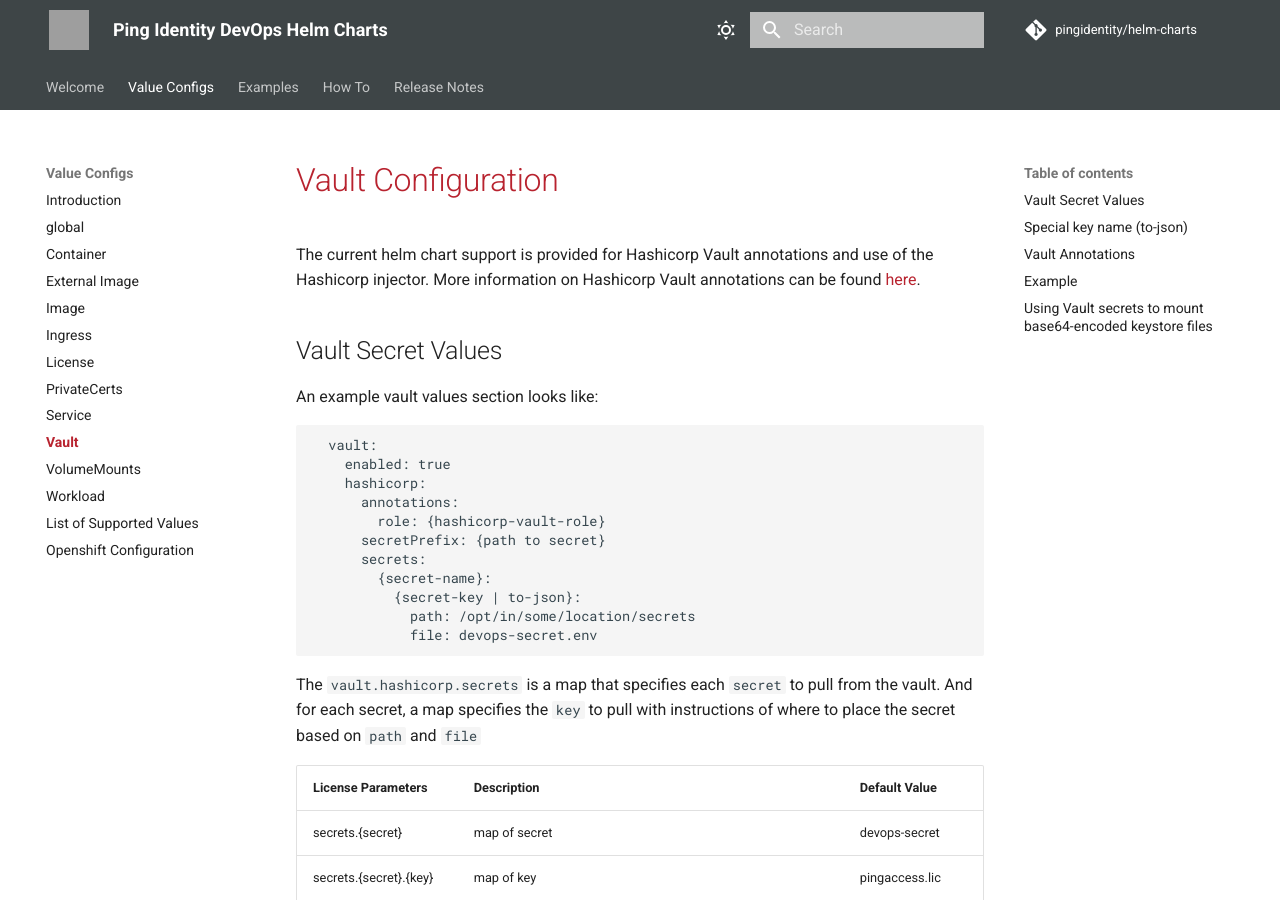
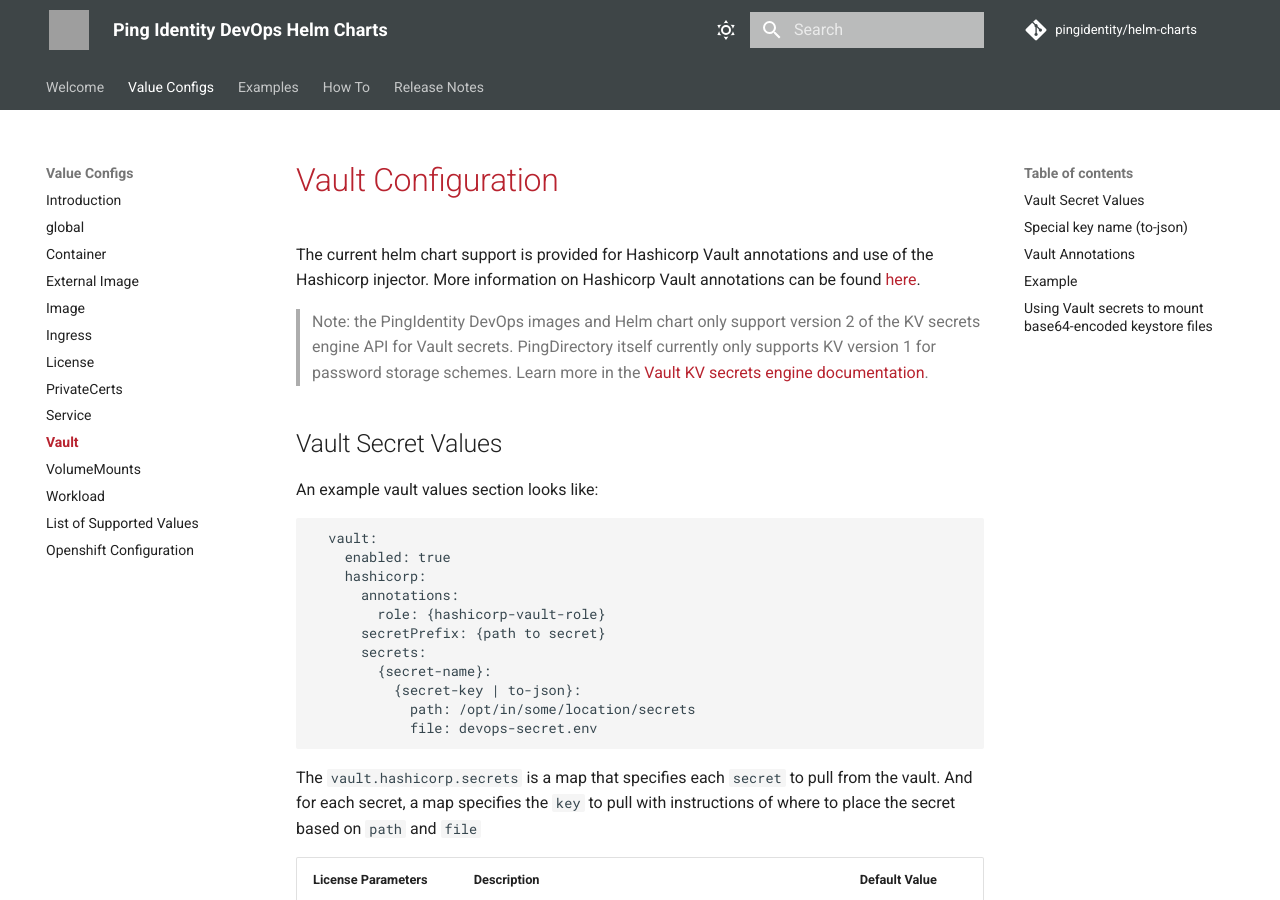
Before and after one commit to pingidentity/helm-charts, an MkDocs documentation site: the page built from docs/config/vault.md, in a window 1280 px wide and 900 px high. Built offline with MkDocs 1.6.1 and Material for MkDocs 9.7.7, drawn with Linux system fonts in a browser that asks for light colours; comment, search, counter and statistics services are not loaded; grey boxes are pictures that could not be loaded.

Commit message:
Vault support doc note

```diff
--- a/docs/config/vault.md
+++ b/docs/config/vault.md
@@ -3,6 +3,8 @@
 The current helm chart support is provided for Hashicorp Vault annotations and use of the
 Hashicorp injector.
 More information on Hashicorp Vault annotations can be found [here](https://www.vaultproject.io/docs/platform/k8s/injector/annotations).
+
+> Note: the PingIdentity DevOps images and Helm chart only support version 2 of the KV secrets engine API for Vault secrets. PingDirectory itself currently only supports KV version 1 for password storage schemes. Learn more in the [Vault KV secrets engine documentation](https://developer.hashicorp.com/vault/api-docs/secret/kv).
 
 ## Vault Secret Values
 
```
